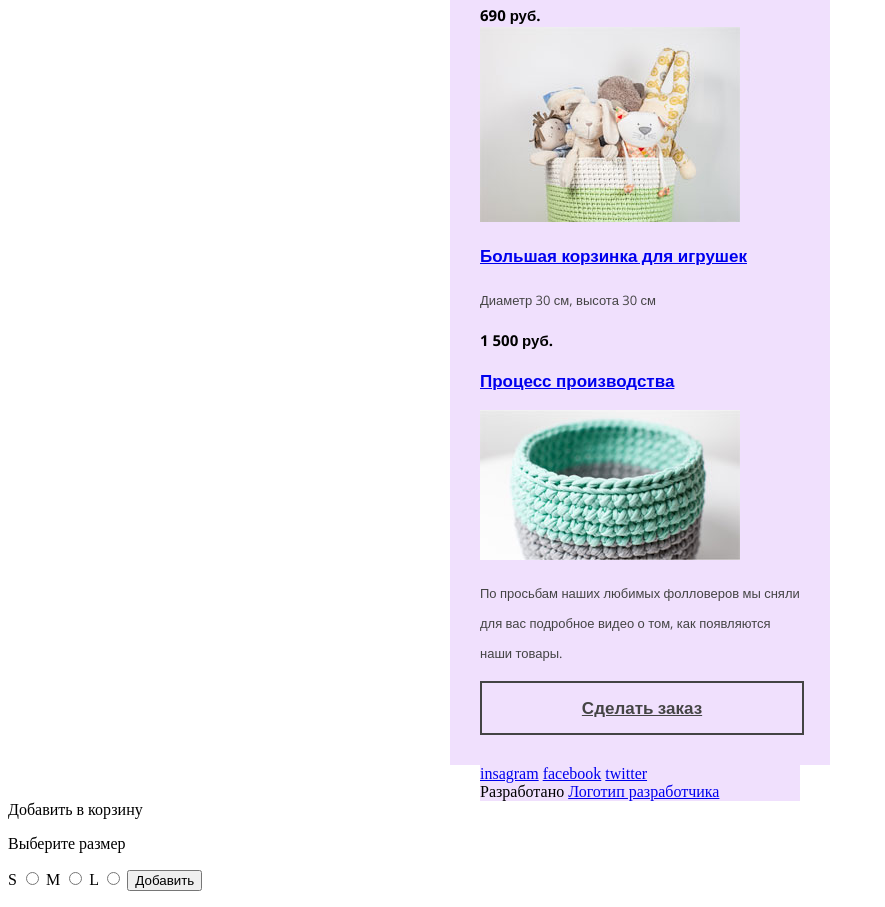
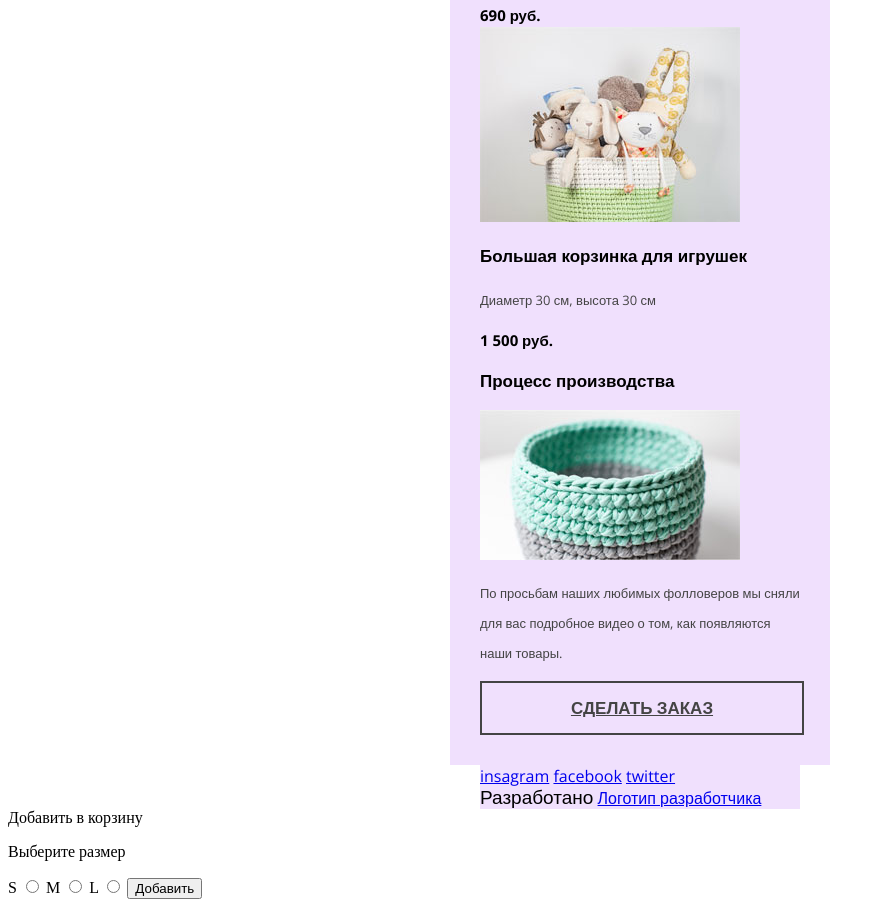
Before and after one commit to Web-proger/mishka, a website: page catalog.html in a window 1280 px wide. Shown: the part 818-1725 px from the top of the page, without its empty margins (0-885 px from the left). Drawn offline with nearby package versions, Linux system fonts and the light colour scheme; files that its build step writes are made by us from their sources.

Commit message:
Добавил картинку карты в index, удалил блок copyright, скорректировал названия некоторых элементов, проверил и скорректировал шрифты в индекс и catalog

```diff
--- a/catalog.html
+++ b/catalog.html
@@ -65,7 +65,9 @@
         </div>
       </section>
       <section class="production-block">
-        <h3 class="production-block__caption"><a href="#">Процесс производства</a></h3>
+        <h3 class="production-block__caption">
+          <a class="production-block__caption-name" href="#">Процесс производства</a>
+        </h3>
         <div class="production-block__video">
           <img src="img/video-mobile@1x.jpg">
         </div>
@@ -80,7 +82,7 @@
         <a href="#" class="social__item">facebook</a>
         <a href="#" class="social__item">twitter</a>
       </div>
-      <div class="copyright">
+      <div class="page-footer__copyright">
         <span>Разработано</span>
         <a href="#" class="copyright__link">Логотип разработчика</a>
       </div>
--- a/sass/blocks/catalog-item.scss
+++ b/sass/blocks/catalog-item.scss
@@ -5,6 +5,10 @@
   font-size: 17px;
   line-height: 24px;
   font-weight: 700;
+  }
+  &__caption-name {
+    color: #000000;
+    text-decoration: none;
   }
   &__size {
   font-size: 13px;
--- a/sass/blocks/goods-week.scss
+++ b/sass/blocks/goods-week.scss
@@ -15,7 +15,12 @@
   &__description {
     font-size: 15px;
     line-height: 24px;
-    font-weight: bold;
+    font-weight: 400;
+    color: #444444;
+  }
+  &__price {
+    font-size: 17px;
+    line-height: 24px;
     color: #444444;
   }
 }
--- a/sass/blocks/page-footer.scss
+++ b/sass/blocks/page-footer.scss
@@ -0,0 +1,7 @@
+.page-footer {
+  font-family: 'Open Sans', sans-serif;
+  &__copyright span {
+    font-size: 19px;
+    line-height: 18px;
+  }
+}
--- a/sass/blocks/production-block.scss
+++ b/sass/blocks/production-block.scss
@@ -4,6 +4,10 @@
   font-size: 17px;
   line-height: 24px;
   font-weight: 700;
+  }
+  &__caption-name {
+    color: #000000;
+    text-decoration: none;
   }
   &__description {
   font-size: 13px;
--- a/sass/buttons.scss
+++ b/sass/buttons.scss
@@ -8,5 +8,6 @@
   line-height: 20px;
   font-weight: bold;
   color: #444444;
+  text-transform: uppercase;
   border: 2px solid #444444;
 }
--- a/sass/style.scss
+++ b/sass/style.scss
@@ -7,7 +7,6 @@
 @import "blocks/about";
 @import "blocks/catalog-item";
 @import "blocks/contacts";
-@import "blocks/copyright";
 @import "blocks/goods-week";
 @import "blocks/inner-page-header";
 @import "blocks/main-content";
```
Also changed, not shown: form.html (+1 -1 lines), index.html (+2 -2 lines), sass/blocks/copyright.scss (deleted).
